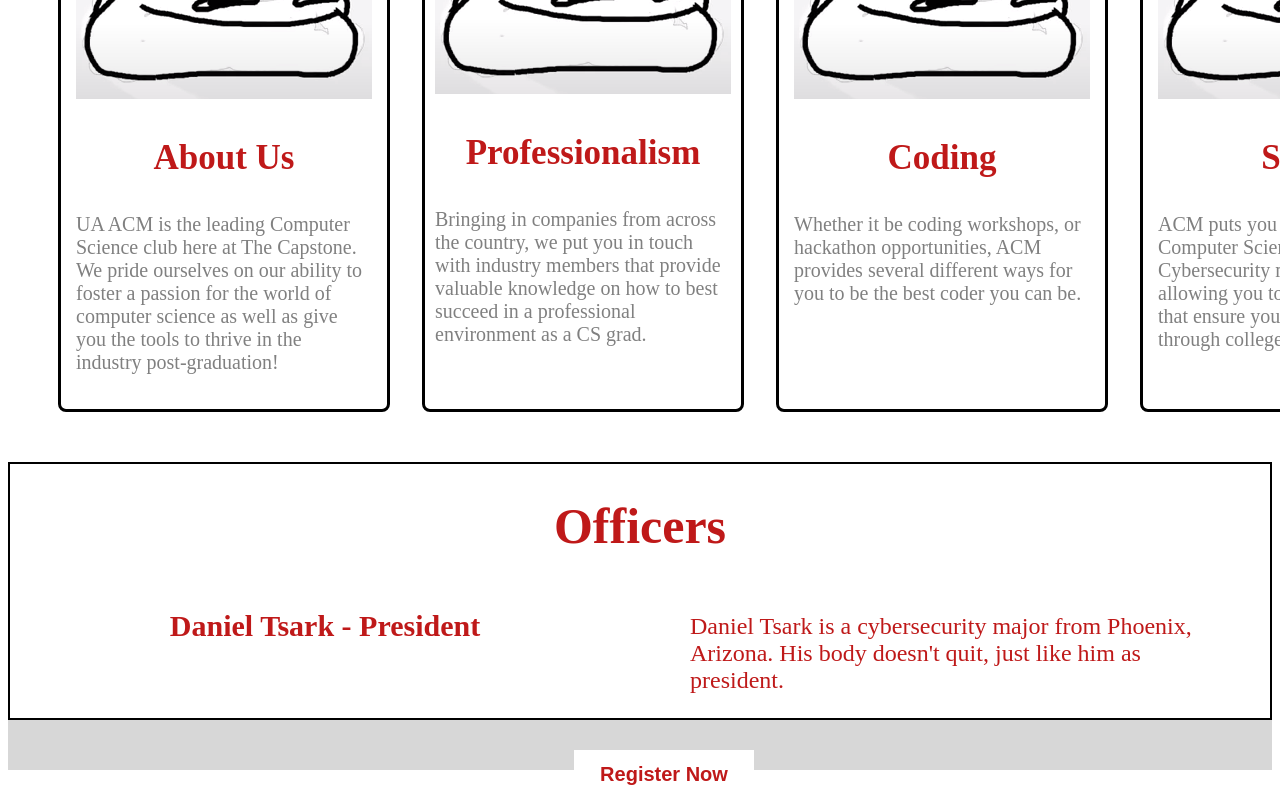
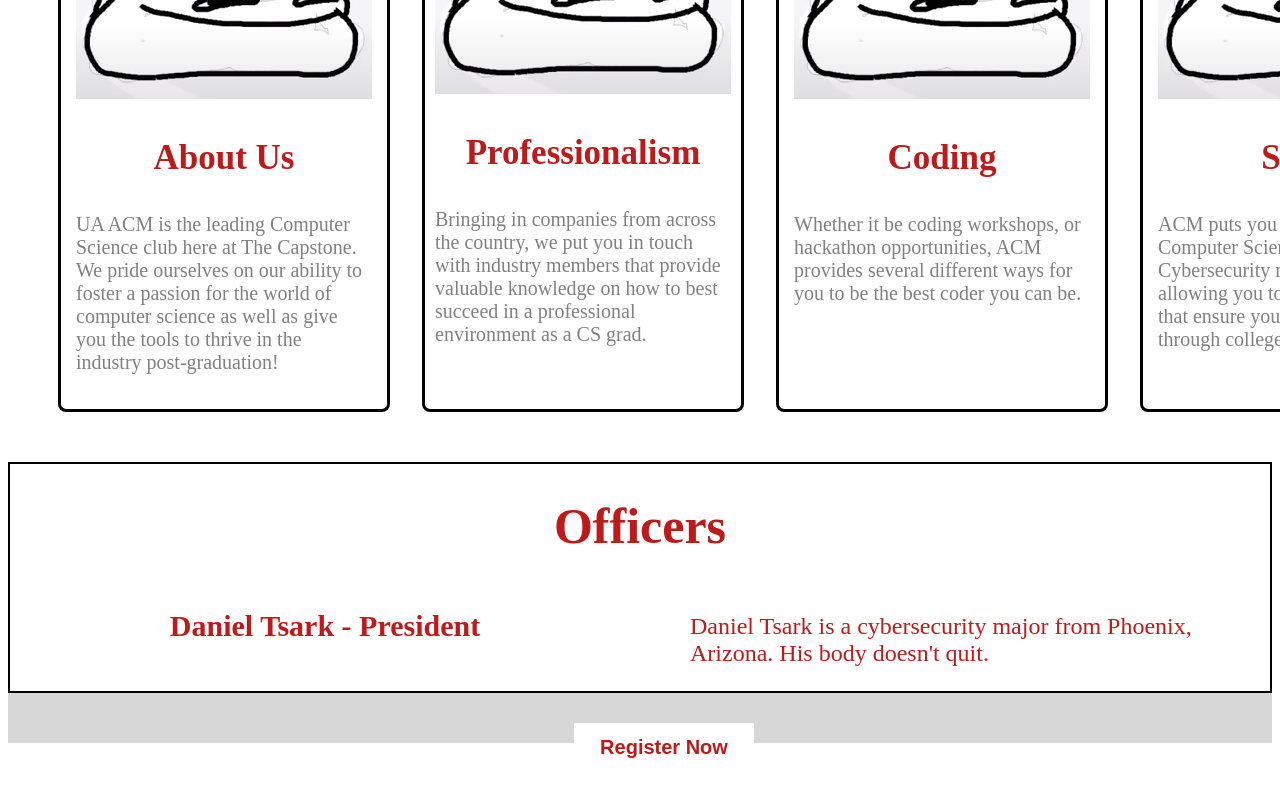
Before and after one commit to chris-hellen/UA-ACM-Website, a React (Create React App) app in the folder client/: page / in a window 1280 px wide. Shown: the part 466-1266 px from the top of the page. After the commit the page ends 1239 px from the top, so only its background shows below. Built offline with nearby package versions, Linux system fonts and the light colour scheme.

Commit message:
Update Body.js

```diff
--- a/client/src/Body.js
+++ b/client/src/Body.js
@@ -53,7 +53,7 @@
             <h1 class='officer-header'>Officers</h1>
             <h1 class='officer'>Daniel Tsark - President</h1>
             <p>
-                Daniel Tsark is a cybersecurity major from Phoenix, Arizona. His body doesn't quit, just like him as president.
+                Daniel Tsark is a cybersecurity major from Phoenix, Arizona. His body doesn't quit.
             </p>
         </div>
         <footer>
```
